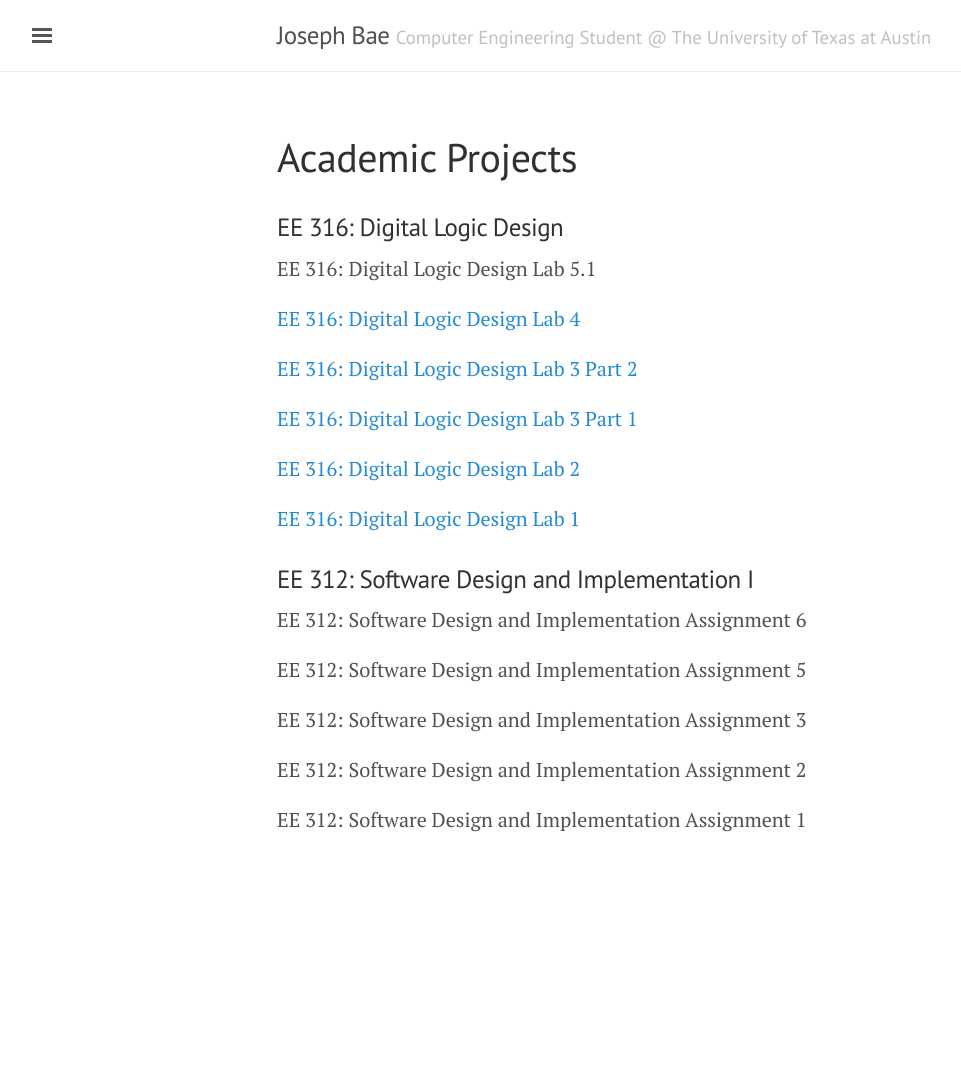
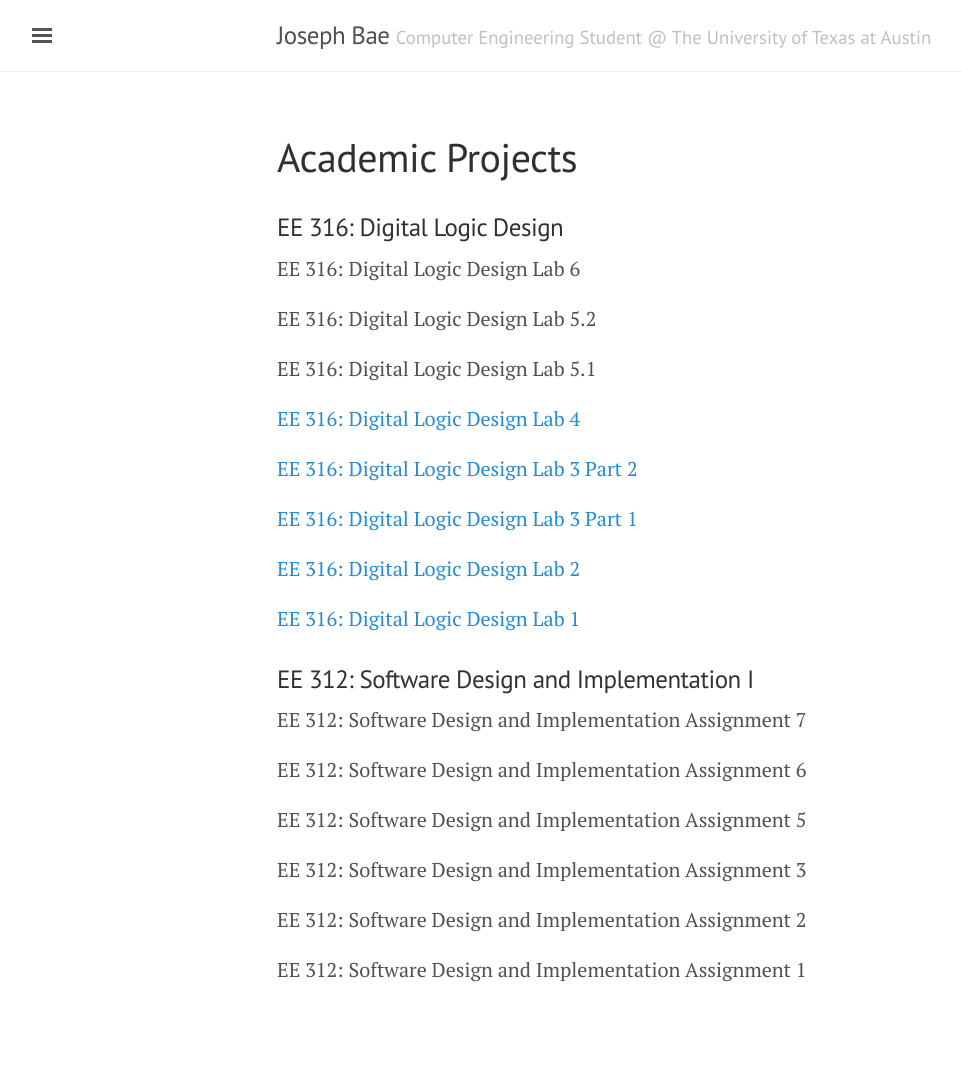
Before and after one commit to josephbae96/josephbae96.github.io, a Jekyll site: the page built from academic_projects.md, in a window 1280 px wide. Shown: the whole page, without its empty margins (3-964 px from the left). Built offline with Jekyll 4.4.1, drawn with Linux system fonts in a browser that asks for light colours; before the commit the page ends 915 px from its top, so only the background shows below that.

Commit message:
Added new projects

```diff
--- a/academic_projects.md
+++ b/academic_projects.md
@@ -4,6 +4,10 @@
 ---
 
 ### EE 316: Digital Logic Design
+
+EE 316: Digital Logic Design Lab 6
+
+EE 316: Digital Logic Design Lab 5.2
 
 EE 316: Digital Logic Design Lab 5.1
 
@@ -20,6 +24,8 @@
 
 ### EE 312: Software Design and Implementation I
 
+EE 312: Software Design and Implementation Assignment 7
+
 EE 312: Software Design and Implementation Assignment 6
 
 EE 312: Software Design and Implementation Assignment 5
```
